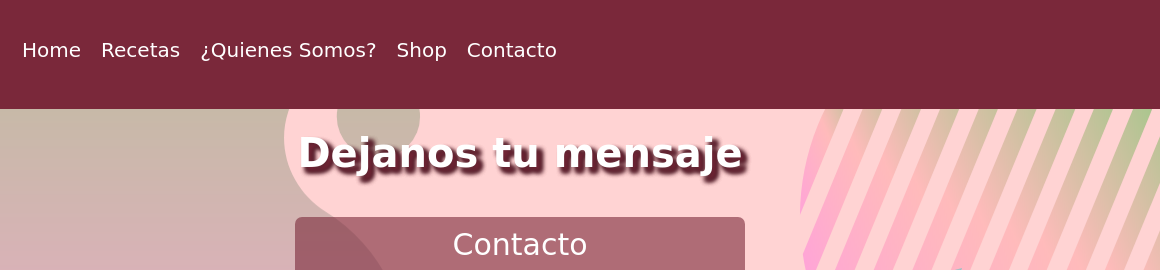
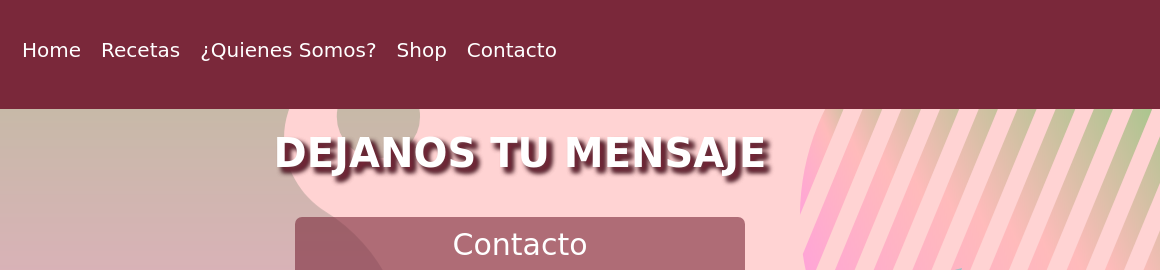
Before and after one commit to SebastianDeFranco/Trabajo-Codehouse, a website: page views/contacto.html in a window 1280 px wide. Shown: the top 270 px of the page, 120-1280 px from the left. Drawn offline with nearby package versions, Linux system fonts and the light colour scheme; a web font is replaced by a local one.

Commit message:
ultimos cambios

```diff
--- a/assets/scss/archivo.scss
+++ b/assets/scss/archivo.scss
@@ -57,7 +57,7 @@ $blanco:#fff;
     padding: 20px;
     text-align: center;
     font-weight: 700;
-    text-shadow: 5px 5px 5px $bordo;
+    text-transform: uppercase;
 
 }
 
@@ -67,9 +67,9 @@ $blanco:#fff;
     text-align: center;
     font-weight: 700;
     text-shadow: 5px 5px 5px $bordo,
-    5px 5px 5px black,
-    5px 5px 5px $bordo;
+    5px 5px 5px black;
     color: $blanco;
+    text-transform: uppercase;
 }
 
 /*====================================
```
Also changed, not shown: assets/css/archivo.css.
